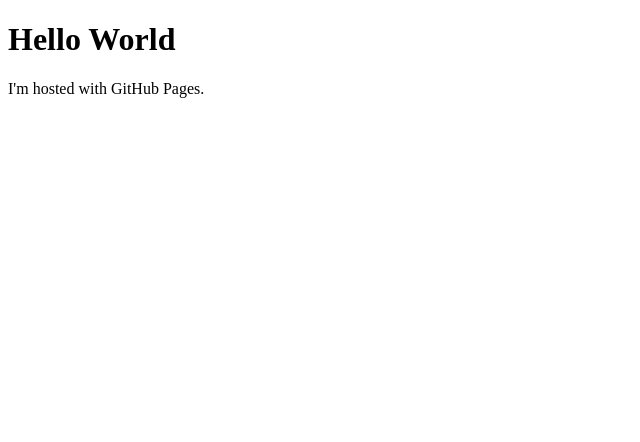
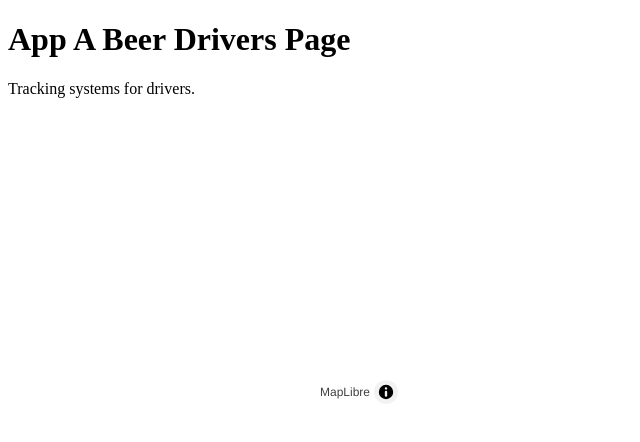
Before and after one commit to esakala2003/esakala2003.github.io, a plain HTML site: page index.html in a window 1280 px wide. Shown: the whole page, without its empty margins (0-640 px from the left). Drawn offline with nearby package versions, Linux system fonts and the light colour scheme; no server answers.

Commit message:
initial commit

```diff
--- a/index.html
+++ b/index.html
@@ -1,7 +1,21 @@
 <!DOCTYPE html>
 <html>
+<header>
+    <script src='https://unpkg.com/maplibre-gl@latest/dist/maplibre-gl.js'></script>
+<link href='https://unpkg.com/maplibre-gl@latest/dist/maplibre-gl.css' rel='stylesheet' />
+</header>
 <body>
-<h1>Hello World</h1>
-<p>I'm hosted with GitHub Pages.</p>
+<h1>App A Beer Drivers Page</h1>
+<p>Tracking systems for drivers.</p>
+<div id='map' style='width: 400px; height: 300px;'></div>
+<script>
+var map = new maplibregl.Map({
+  container: 'map',
+  style: 'https://demotiles.maplibre.org/style.json', // stylesheet location
+  center: [-74.5, 40], // starting position [lng, lat]
+  zoom: 9 // starting zoom
+});
+</script>
+
 </body>
 </html>
```
